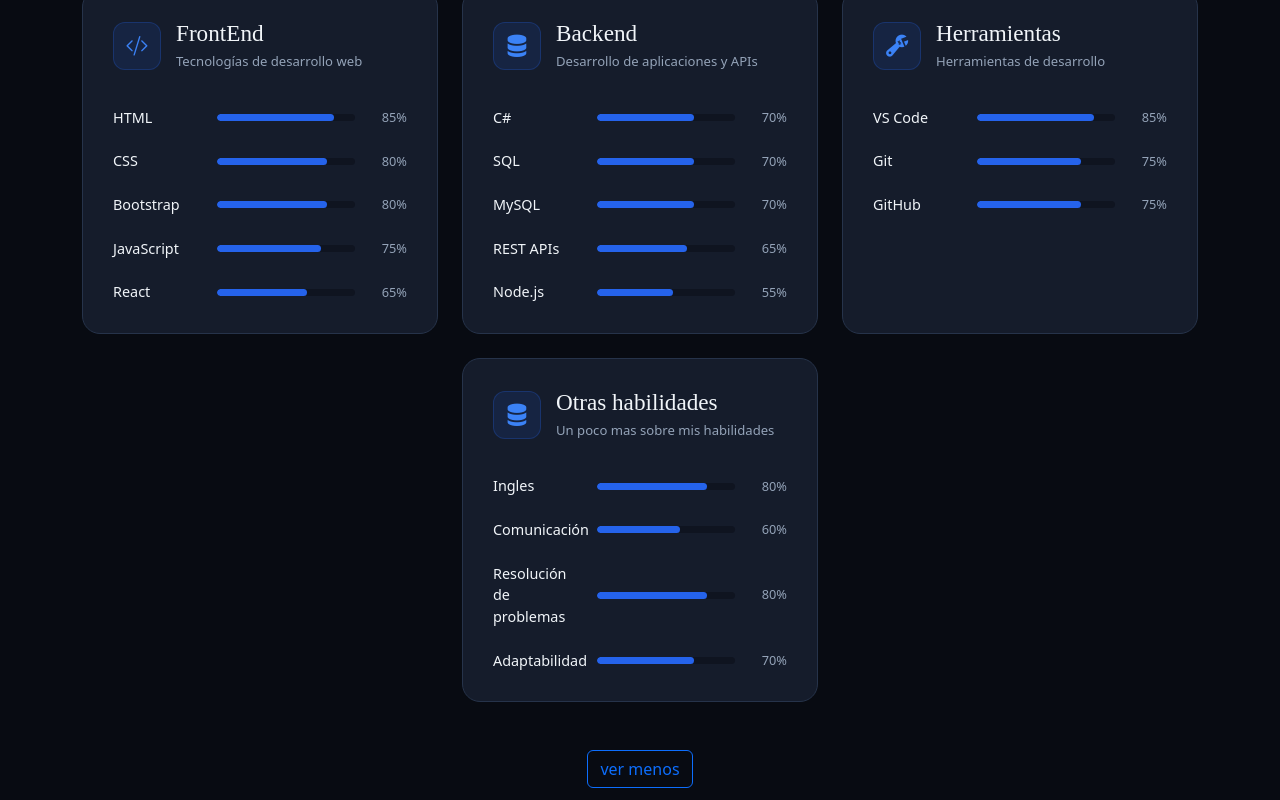
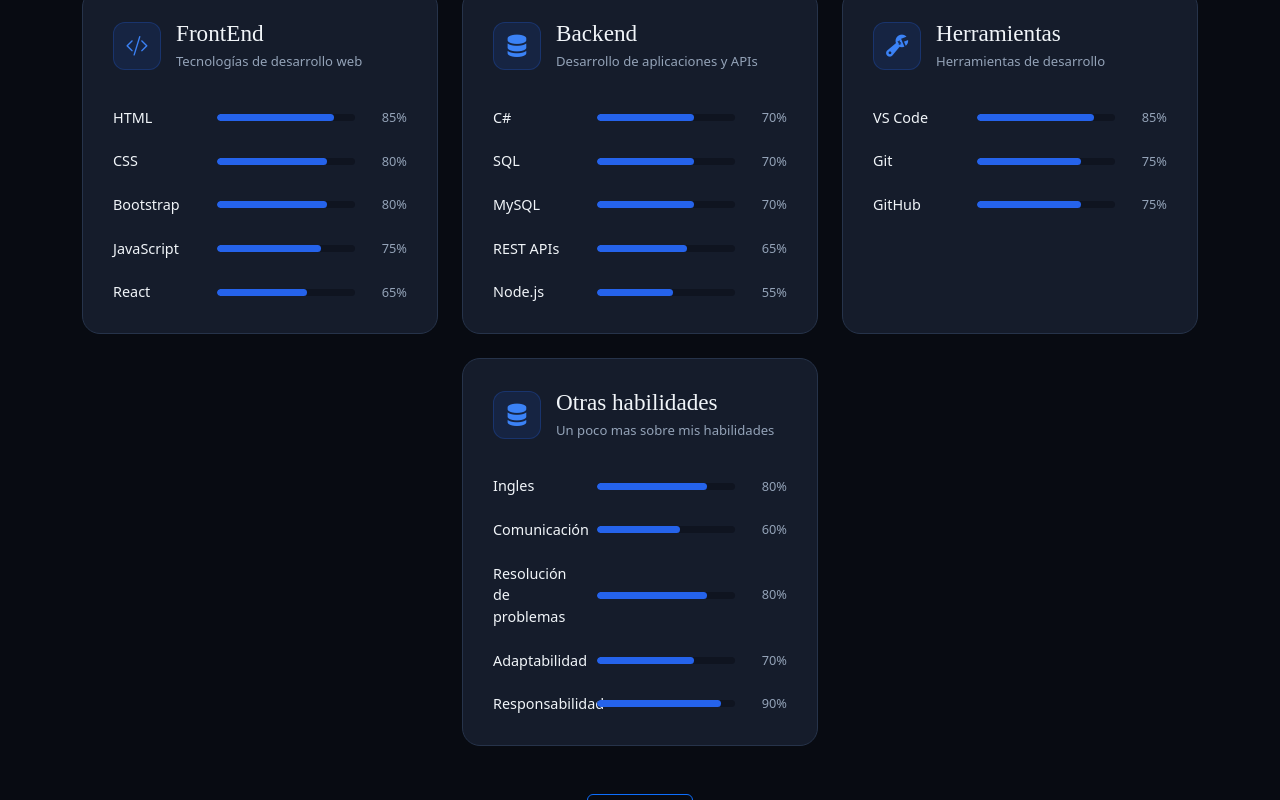
Before and after one commit to Matiassanchez18/Portafolio-React, a React (Vite) app in the folder Portafolio/: page / in a window 1280 px wide. Both pictures are taken after a click on the button "ver mas". Shown: the part 3329-4129 px from the top of the page. Built offline with nearby package versions, Linux system fonts and the light colour scheme.

Commit message:
Se agrego los index de los map

```diff
--- a/Portafolio/src/components/Proyectos.jsx
+++ b/Portafolio/src/components/Proyectos.jsx
@@ -17,8 +17,8 @@ function Proyectos({ Proyectos }) {
           </p>
           <div className="container mt-5" id="Proyecto">
             <div className="row g-4 justify-content-around">
-              {Proyectos.map((proyecto) => (
-                <div className="col-12 col-md-6 col-lg-4">
+              {Proyectos.map((proyecto,index) => (
+                <div className="col-12 col-md-6 col-lg-4" key={index}>
                   <Card className="CardProyectos h-100 p-2">
                     <Card.Img
                       variant="top"
@@ -45,8 +45,8 @@ function Proyectos({ Proyectos }) {
                       <Card.Text>{proyecto.descripcion}</Card.Text>
 
                       <ul className="ListaLenguajes">
-                        {proyecto.tecnologias.map((tecnologia) => (
-                          <li>{tecnologia}</li>
+                        {proyecto.tecnologias.map((tecnologia,index) => (
+                          <li key={index}>{tecnologia}</li>
                         ))}
                       </ul>
                       <a
--- a/Portafolio/src/components/Skills.jsx
+++ b/Portafolio/src/components/Skills.jsx
@@ -73,6 +73,18 @@ function Skills() {
                   </div>
 
                   <span className="porcentaje">70%</span>
+                </div>
+                <div className="habilidad">
+                  <span className="nombre-habilidad">Responsabilidad</span>
+
+                  <div className="BarraProgreso">
+                    <div
+                      className="progreso-porcentaje"
+                      style={{ width: "90%" }}
+                    ></div>
+                  </div>
+
+                  <span className="porcentaje">90%</span>
                 </div>
 
               </div>
```
